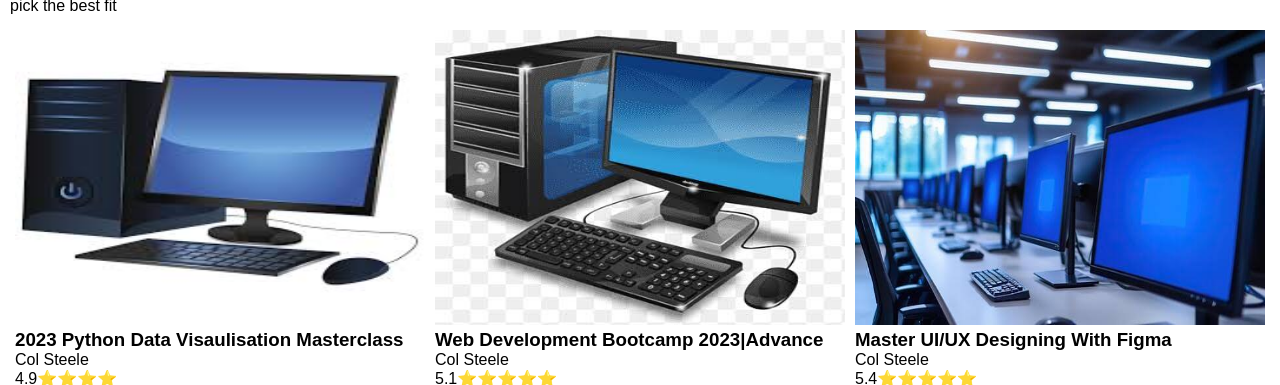
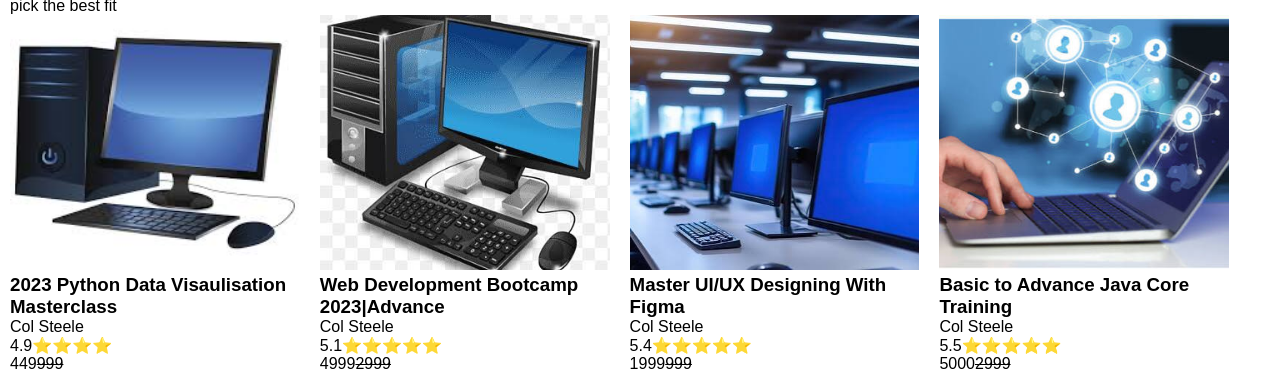
Before and after one commit to Kayal93/My-Udemy-Project-Website, a plain HTML site: page index.html in a window 1280 px wide. Shown: the part 558-943 px from the top of the page. Drawn offline with Linux system fonts and the light colour scheme; a web font is replaced by a local one.

Commit message:
Updated course card spacing

```diff
--- a/style.css
+++ b/style.css
@@ -54,7 +54,7 @@
      display: none;
  }
 
- / mylearning popup / .mylearning {
+ /*mylearning popup */ .mylearning {
      position: relative;
      cursor: pointer;
 
@@ -144,19 +144,19 @@
  .Recommended__container {
      display: flex;
      flex-wrap: wrap;
-     justify-content: space-between;
-     margin-top: 10px;
+     gap:20px;
  }
 
  .course-card {
-     flex-grow: 1;
-     flex-basis: 25%;
-     margin:5px;
+     flex:0 0 23%;
+     min-width: 200px;
+     box-sizing: border-box;
  }
 
  .course-card img {
      width: 100%;
-     height: 60%;
+     height: 65%;
+     object-fit: cover;
  }
 
 
@@ -222,7 +222,7 @@
     }
 }
      @media  screen and (max-width:600px) {
-        .couse-card{
+        .course-card{
             flex-basis:40%;
 
         }
```
